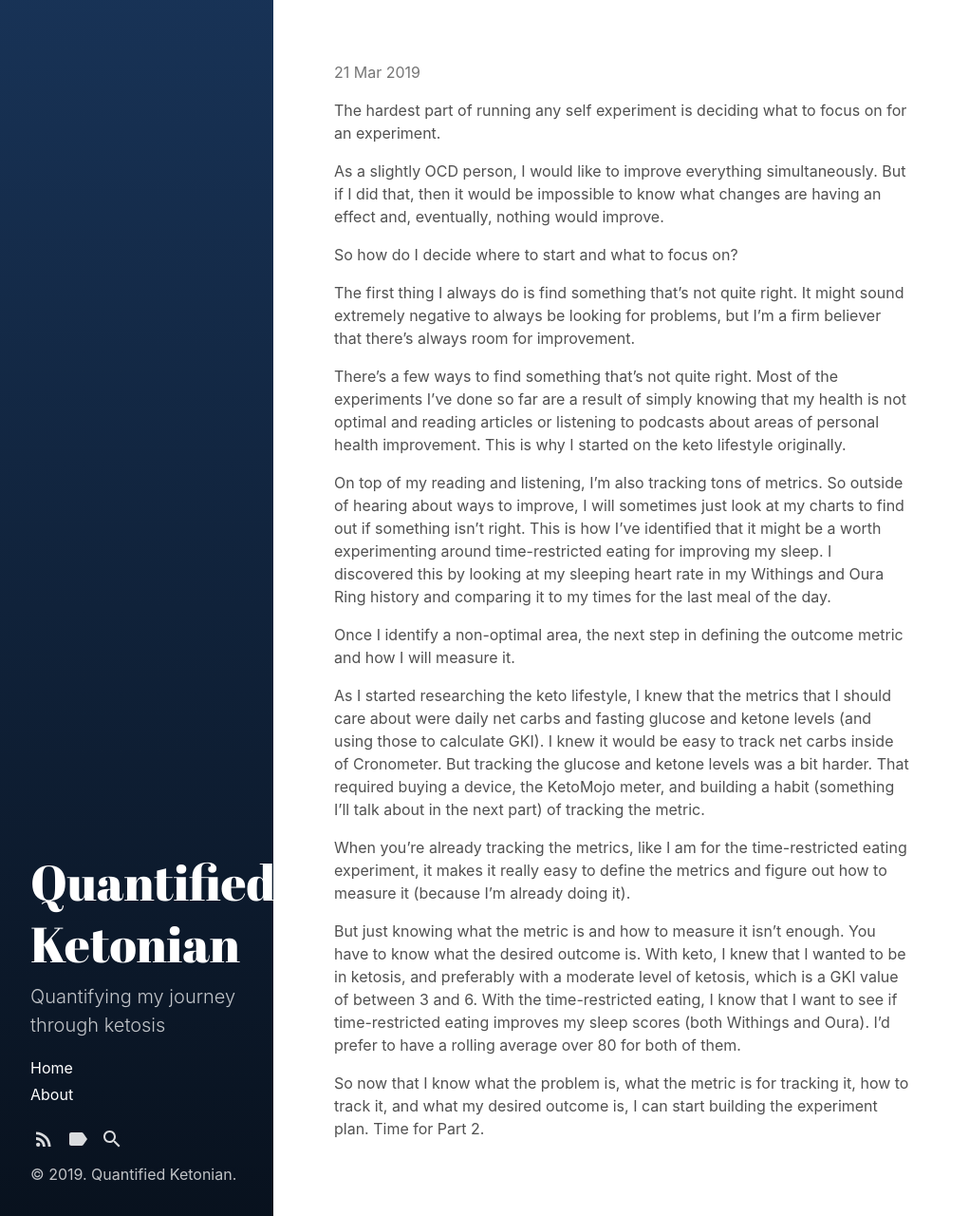
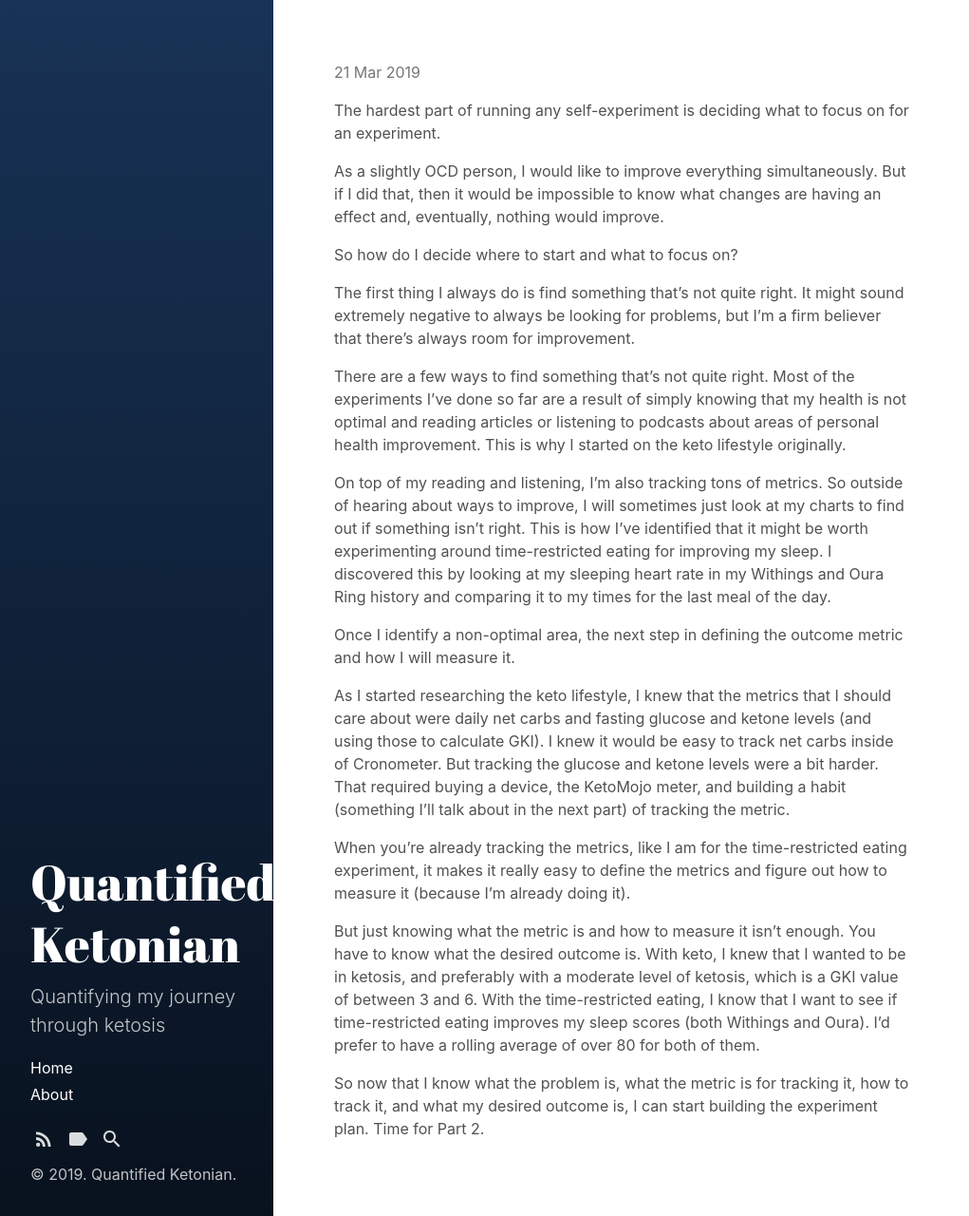
Before and after one commit to quantifiedketonian/quantifiedketonian.github.io, a Jekyll site: the page built from _posts/2019-03-18-running-your-own-self-experiment-part-1.md, in a window 1280 px wide. Shown: the whole page at 95% size, without its empty margins (0-1021 px from the left). Built offline with Jekyll 4.4.1, drawn with Linux system fonts in a browser that asks for light colours; our own code applies the rules of GitHub Pages for plain Markdown files.

Commit message:
Spelling errors

```diff
--- a/_posts/2019-03-18-running-your-own-self-experiment-part-1.md
+++ b/_posts/2019-03-18-running-your-own-self-experiment-part-1.md
@@ -5,7 +5,7 @@ date: 2019-03-18 06:00:00 +0000
 layout: post
 
 ---
-The hardest part of running any self experiment is deciding what to focus on for an experiment.
+The hardest part of running any self-experiment is deciding what to focus on for an experiment.
 
 As a slightly OCD person, I would like to improve everything simultaneously. But if I did that, then it would be impossible to know what changes are having an effect and, eventually, nothing would improve.
 
@@ -13,16 +13,16 @@ So how do I decide where to start and what to focus on?
 
 The first thing I always do is find something that's not quite right. It might sound extremely negative to always be looking for problems, but I'm a firm believer that there's always room for improvement.
 
-There's a few ways to find something that's not quite right. Most of the experiments I've done so far are a result of simply knowing that my health is not optimal and reading articles or listening to podcasts about areas of personal health improvement. This is why I started on the keto lifestyle originally.
+There are a few ways to find something that's not quite right. Most of the experiments I've done so far are a result of simply knowing that my health is not optimal and reading articles or listening to podcasts about areas of personal health improvement. This is why I started on the keto lifestyle originally.
 
-On top of my reading and listening, I'm also tracking tons of metrics. So outside of hearing about ways to improve, I will sometimes just look at my charts to find out if something isn't right. This is how I've identified that it might be a worth experimenting around time-restricted eating for improving my sleep. I discovered this by looking at my sleeping heart rate in my Withings and Oura Ring history and comparing it to my times for the last meal of the day.
+On top of my reading and listening, I'm also tracking tons of metrics. So outside of hearing about ways to improve, I will sometimes just look at my charts to find out if something isn't right. This is how I've identified that it might be worth experimenting around time-restricted eating for improving my sleep. I discovered this by looking at my sleeping heart rate in my Withings and Oura Ring history and comparing it to my times for the last meal of the day.
 
 Once I identify a non-optimal area, the next step in defining the outcome metric and how I will measure it.
 
-As I started researching the keto lifestyle, I knew that the metrics that I should care about were daily net carbs and fasting glucose and ketone levels (and using those to calculate GKI). I knew it would be easy to track net carbs inside of Cronometer. But tracking the glucose and ketone levels was a bit harder. That required buying a device, the KetoMojo meter, and building a habit (something I'll talk about in the next part) of tracking the metric.
+As I started researching the keto lifestyle, I knew that the metrics that I should care about were daily net carbs and fasting glucose and ketone levels (and using those to calculate GKI). I knew it would be easy to track net carbs inside of Cronometer. But tracking the glucose and ketone levels were a bit harder. That required buying a device, the KetoMojo meter, and building a habit (something I'll talk about in the next part) of tracking the metric.
 
 When you're already tracking the metrics, like I am for the time-restricted eating experiment, it makes it really easy to define the metrics and figure out how to measure it (because I'm already doing it).
 
-But just knowing what the metric is and how to measure it isn't enough. You have to know what the desired outcome is. With keto, I knew that I wanted to be in ketosis, and preferably with a moderate level of ketosis, which is a GKI value of between 3 and 6. With the time-restricted eating, I know that I want to see if time-restricted eating improves my sleep scores (both Withings and Oura). I'd prefer to have a rolling average over 80 for both of them.
+But just knowing what the metric is and how to measure it isn't enough. You have to know what the desired outcome is. With keto, I knew that I wanted to be in ketosis, and preferably with a moderate level of ketosis, which is a GKI value of between 3 and 6. With the time-restricted eating, I know that I want to see if time-restricted eating improves my sleep scores (both Withings and Oura). I'd prefer to have a rolling average of over 80 for both of them.
 
 So now that I know what the problem is, what the metric is for tracking it, how to track it, and what my desired outcome is, I can start building the experiment plan. Time for Part 2.
```
